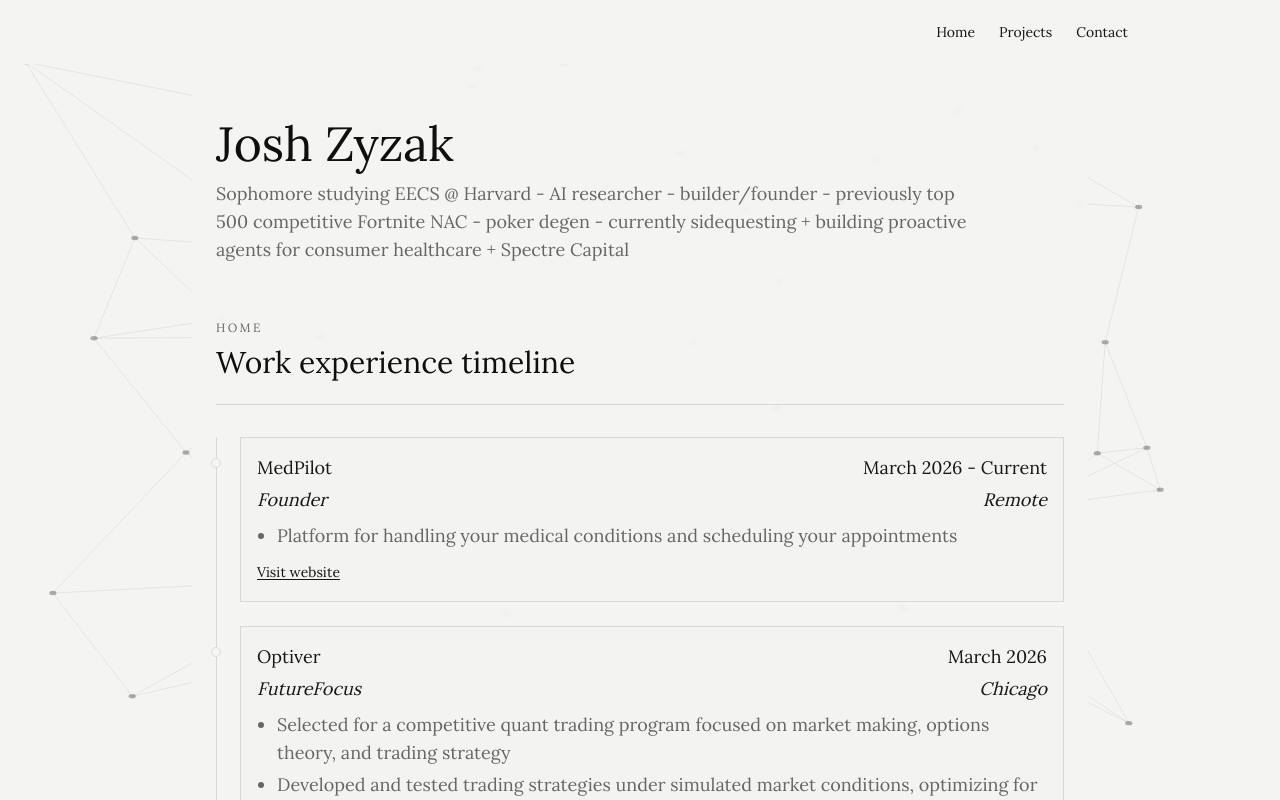
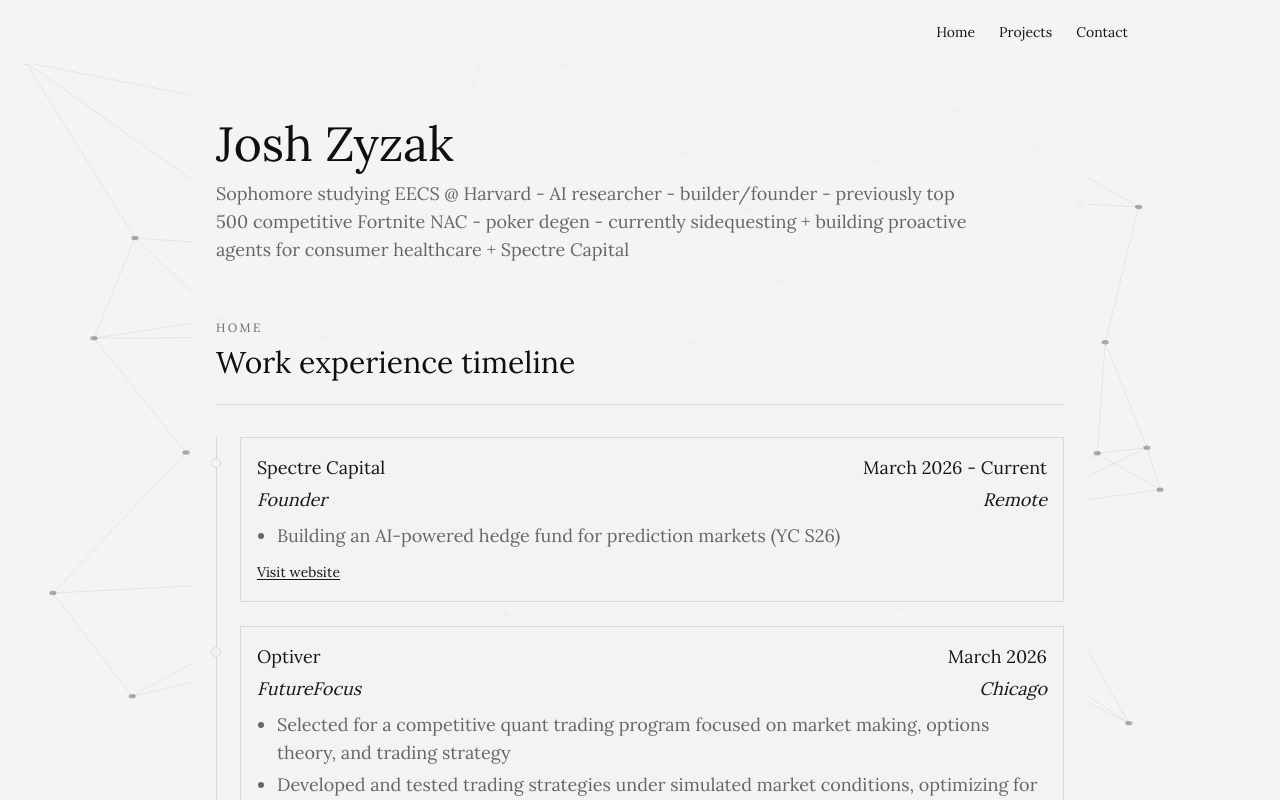
Before and after one commit to jzyzak/portfolio, a Next.js app: page / in a window 1280 px wide. Shown: the top 800 px of the page. Built offline with nearby package versions, Linux system fonts and the light colour scheme.

Commit message:
updated portfolio

```diff
--- a/src/app/page.tsx
+++ b/src/app/page.tsx
@@ -1,11 +1,11 @@
 const workExperience = [
   {
-    company: "MedPilot",
+    company: "Spectre Capital",
     period: "March 2026 - Current",
     location: "Remote",
     role: "Founder",
-    highlights: ["Platform for handling your medical conditions and scheduling your appointments"],
-    link: "https://www.medpilot.us/",
+    highlights: ["Building an AI-powered hedge fund for prediction markets (YC S26)"],
+    link: "https://www.spectrecapital.ai/",
   },
   {
     company: "Optiver",
```
